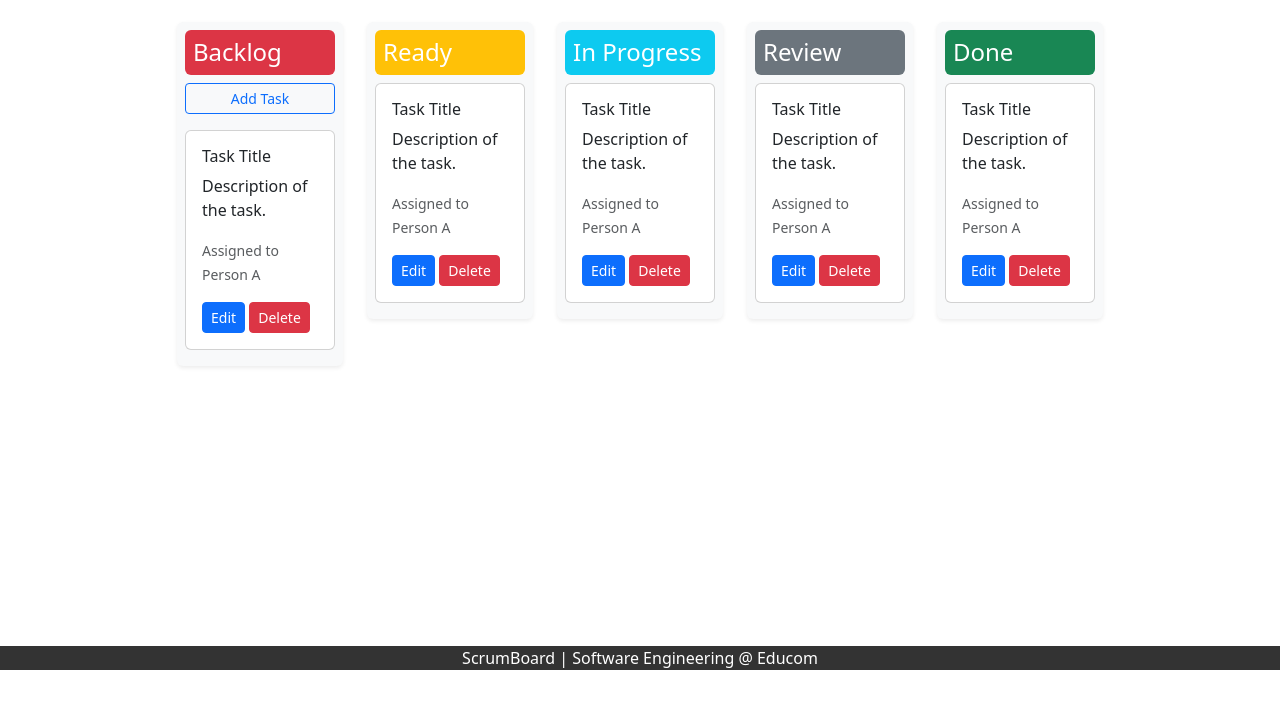
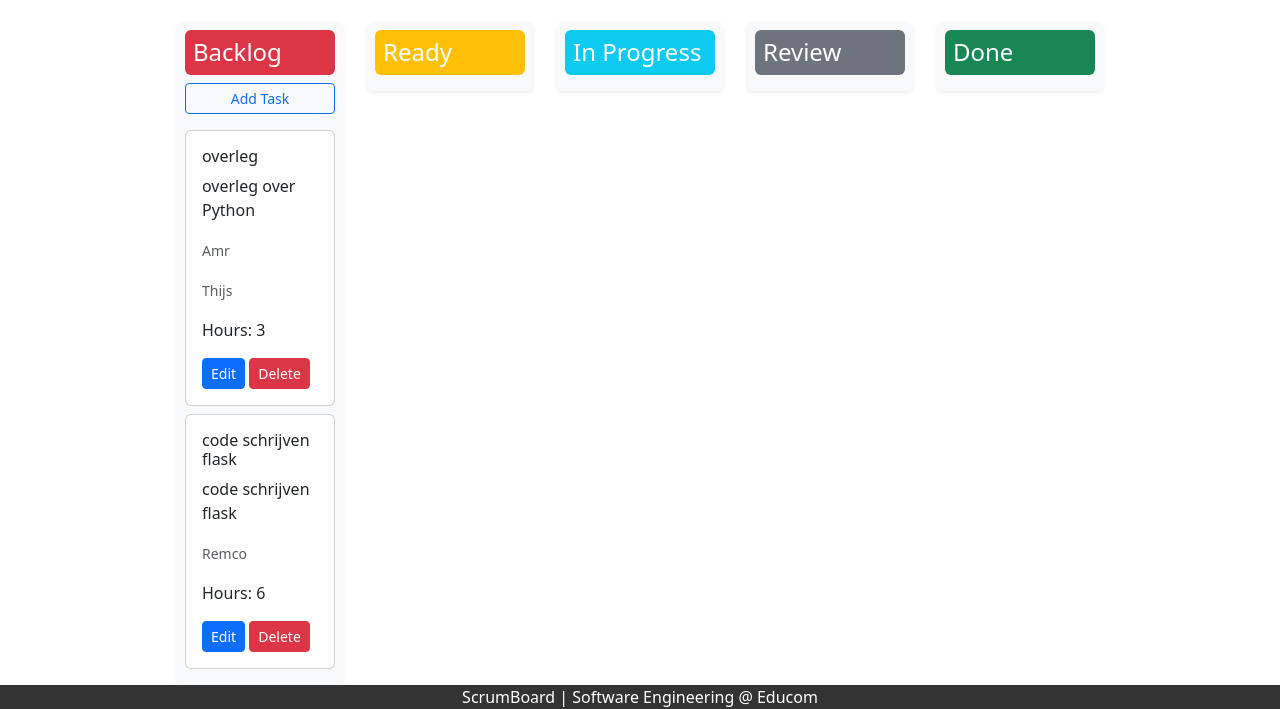
Before and after one commit to AmrAdwan/ScrumBoard, a Flask app: page /board in a window 1280 px wide. Shown: the part 130-839 px from the top of the page. Before the commit the page ends 800 px from the top, so only its background shows below. Run offline with Flask 2, Linux system fonts and the light colour scheme; parts of the project's set-up code (start-up, migrations or seed data) failed here and were passed over; some libraries are stand-ins or nearby versions.

Commit message:
Added tasks in the correct columns, fixed missing functions
The tasks from the database are now displayed in their correct column with their data. Also re-added the functions that were missing in the databasehandler2.

```diff
--- a/App/Board/app.py
+++ b/App/Board/app.py
@@ -26,14 +26,15 @@ def board():
     colors = ['danger', 'warning', 'info', 'secondary', 'success']
     combined = zip(columns, colors)
     valid_users = manageUsers.getUsersByRights(rights.DRAG)
-    return render_template('board.html', combined=list(combined), valid_users=valid_users)
+    column_tickets = manageTickets.get_tickets_by_column(columns)
+    return render_template('board.html', combined=list(combined), valid_users=valid_users, column_tickets=column_tickets)
 
 @app.route('/add_task', methods=["POST"])
 def add_task():
     if request.method == "POST":
         result = request.form
         create_success = manageTickets.create_ticket(result["title"], result["description"], status.BACKLOG, result["hours"])
-        if create_success and result["assignee"] != -1:
+        if create_success and int(result["assignee"]) != -1:
             user_success = manageTickets.add_user_to_ticket(manageUsers.get_user(result["assignee"]), manageTickets.get_ticket(title=result["title"]))
     return board()
 
--- a/App/Board/manage_tickets.py
+++ b/App/Board/manage_tickets.py
@@ -118,3 +118,16 @@ class ManageTickets:
         cur_ticket.remove_user(cur_user)
         self.dbHandler.remove_user_from_ticket(cur_user.user_id, cur_ticket.ticket_id)
         return True
+
+    # Returns a dictionary with the column names and a list of tickets in that column
+    def get_tickets_by_column(self, columns):
+        column_names = {status.BACKLOG:columns[0], status.READY:columns[1], status.PROGRESS:columns[2],
+                        status.REVIEW:columns[3], status.DONE:columns[4]}
+        column_tickets = {}
+        for stat in status:
+            ticket_list = []
+            for ticket in self.tickets:
+                if ticket.status == stat:
+                    ticket_list.append(ticket)
+            column_tickets[column_names[stat]] = ticket_list
+        return column_tickets
--- a/App/Board/templates/board.html
+++ b/App/Board/templates/board.html
@@ -19,16 +19,21 @@
           Add Task
         </button>
         {% endif %}
+        {% for ticket in column_tickets[column] %}
         <div class="card my-2">
           <div class="card-body">
-            <h6 class="card-title">Task Title</h6>
-            <p class="card-text">Description of the task.</p>
-            <p class="card-text"><small class="text-muted">Assigned to Person A</small></p>
+            <h6 class="card-title">{{ticket.title}}</h6>
+            <p class="card-text">{{ticket.description}}</p>
+            {% for user in ticket.users %}
+              <p class="card-text"><small class="text-muted">{{user.username}}</small></p>
+            {% endfor %}
+            <p class="card-text">Hours: {{ticket.hours}}</p>
             <!-- Task Action Buttons -->
             <button type="button" class="btn btn-sm btn-primary">Edit</button>
             <button type="button" class="btn btn-sm btn-danger">Delete</button>
           </div>
         </div>
+        {% endfor %}
         <!-- Additional cards for each status -->
       </div>
     </div>
```
Also changed, not shown: App/Board/database_handler2.py (+13 -4 lines).
